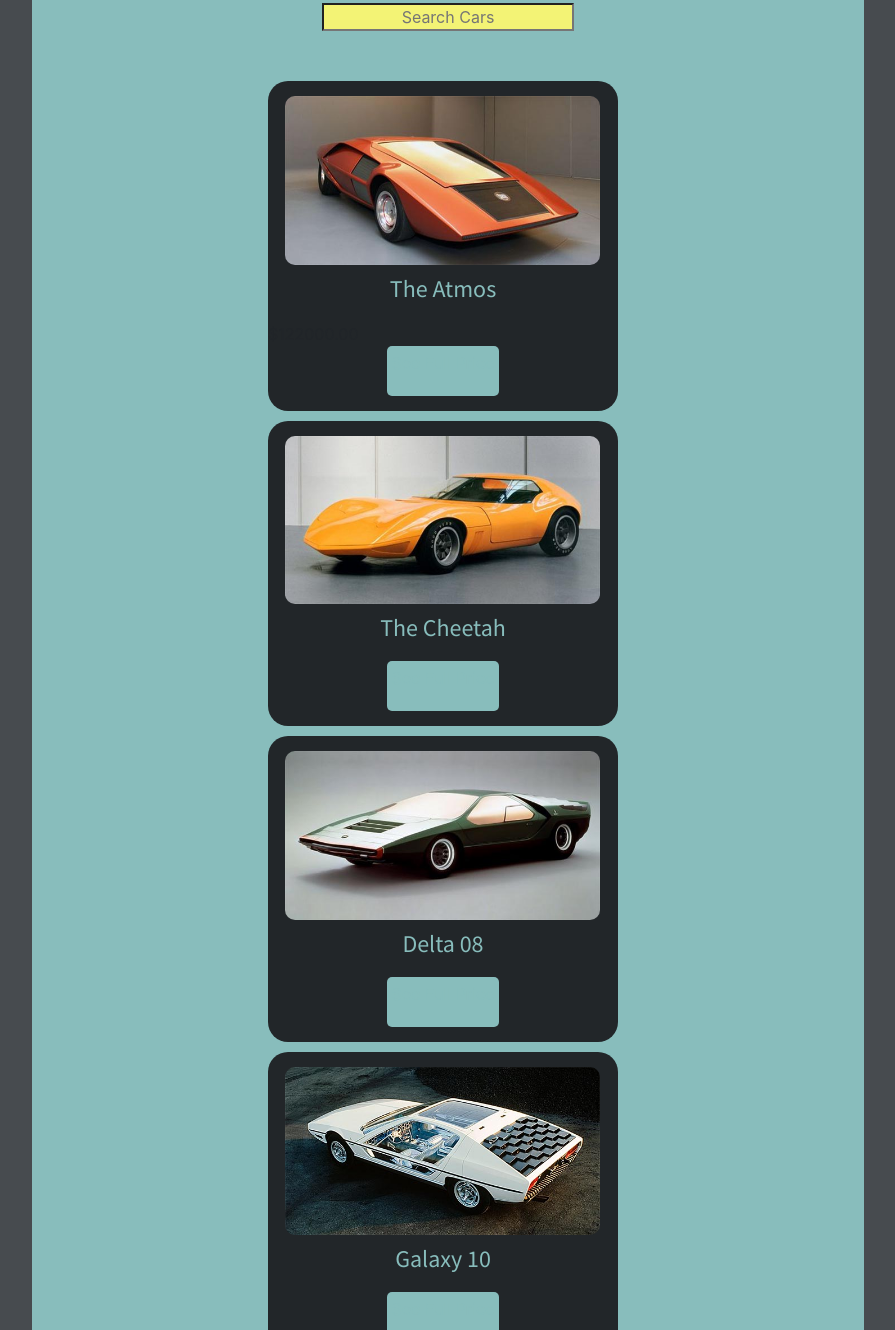
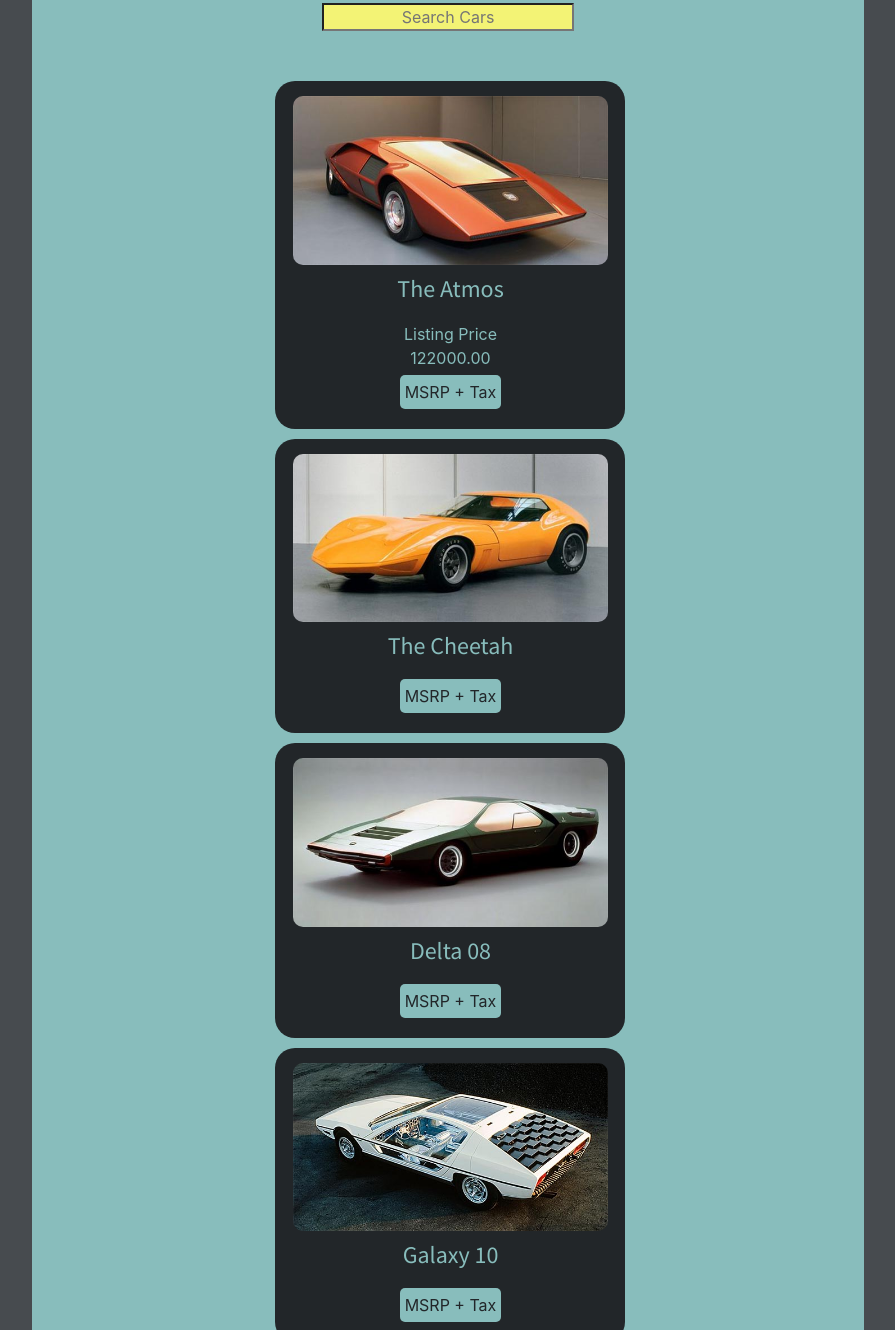
Before and after one commit to vinedsel/astro-moderne, a website: page inventory.html in a window 1280 px wide. Shown: the part 929-2259 px from the top of the page, without its empty margins (192-1087 px from the left). Drawn offline with nearby package versions, Linux system fonts and the light colour scheme; a web font is replaced by a local one.

Commit message:
Added some text and positioning.

```diff
--- a/asteroid.css
+++ b/asteroid.css
@@ -297,22 +297,18 @@ input {
   width: 90%;
 }
 
-div.stack {
-  margin: 2%;
-
-}
-
 article {
   background-color: #222629;
   max-width: 350px;
   height: auto;
   margin: 0 auto;
   padding-top: 15px;
+  padding-bottom: 15px;
   flex-wrap: wrap;
   margin-right: 10px;
   border-radius: 20px;
-  padding-bottom: 10px;
   margin-bottom: 10px;
+  margin-left: 15px;
 }
 
 #card {
@@ -333,7 +329,27 @@ h4 {
   sans-serif;
 }
 
-button {
+#listPrice {
+  color: #88BDBC;
+  text-align: center;
+  display: block;
+}
+
+span.value2 {
+  display: block;
+  text-align: center;
+  color: #88BDBC;
+}
+
+button.calc {
+  margin: 0 auto;
+  display: block;
+  background-color: #222629;
+  border: 0px;
+  margin-top: 5px;
+}
+
+.calc>p {
   margin: 0 auto;
   display: block;
   margin-bottom: 5px;
@@ -342,7 +358,7 @@ button {
   border-style: double;
   border-width: 0;
   background-color: #88BDBC;
-  color: #222629;
+  color: #222629 !important;
 }
 
 .about {
--- a/inventory.html
+++ b/inventory.html
@@ -117,7 +117,7 @@
          <input onkeyup="myFunction()" id="myInput" type="text" class="searchbox" placeholder="Search Cars" />
        </div>
 
-       <div class="container-fluid" class="col">
+       <div class="container-fluid">
           <div id="stack">
             <article id="atmos">
               <img id="card" src="images/img/Atmos.jpg" alt="atmos" width="364" height="276">
@@ -125,9 +125,10 @@
                 The Atmos
               </h4>
               <tr id="1">
-                <td>$<span class="value2">122000.00</span></td>
+                <td><span id="listPrice">Listing Price</span><span class="value2">122000.00</<span></td>
               </tr>
-              <button class="calc" onclick="taxFunction()"><p>See Full Price</p></button>
+              <br />
+              <button class="calc" onclick="taxFunction()"><p>MSRP + Tax</p></button>
             </article>
           </div>
           <div id="stack">
@@ -136,7 +137,7 @@
               <h4>
                 The Cheetah
               </h4>
-              <button class="calc" onclick="taxFunction()"><p>See Full Price</p></button>
+              <button class="calc" onclick="taxFunction()"><p>MSRP + Tax</p></button>
             </article>
           </div>
           <div id="stack">
@@ -145,7 +146,7 @@
               <h4>
                 Delta 08
               </h4>
-              <button class="calc" onclick="taxFunction()"><p>See Full Price</p></button>
+              <button class="calc" onclick="taxFunction()"><p>MSRP + Tax</p></button>
             </article>
           </div>
           <div id="stack">
@@ -154,7 +155,7 @@
               <h4>
                 Galaxy 10
               </h4>
-              <button class="calc" onclick="taxFunction()"><p>See Full Price</p></button>
+              <button class="calc" onclick="taxFunction()"><p>MSRP + Tax</p></button>
             </article>
           </div>
           <div id="stack">
@@ -163,7 +164,7 @@
               <h4>
                 The Lynx
               </h4>
-              <button class="calc" onclick="taxFunction()"><p>See Full Price</p></button>
+              <button class="calc" onclick="taxFunction()"><p>MSRP + Tax</p></button>
             </article>
           </div>
           <div id="stack">
@@ -172,7 +173,7 @@
               <h4>
                 The Mark 3
               </h4>
-              <button class="calc" onclick="taxFunction()"><p>See Full Price</p></button>
+              <button class="calc" onclick="taxFunction()"><p>MSRP + Tax</p></button>
             </article>
           </div>
           <div id="stack">
@@ -181,7 +182,7 @@
               <h4>
                 The Mooncruiser
               </h4>
-              <button class="calc" onclick="taxFunction()"><p>See Full Price</p></button>
+              <button class="calc" onclick="taxFunction()"><p>MSRP + Tax</p></button>
             </article>
           </div>
           <div id="stack">
@@ -190,7 +191,7 @@
               <h4>
                 The Venus
               </h4>
-              <button class="calc" onclick="taxFunction()"><p>See Full Price</p></button>
+              <button class="calc" onclick="taxFunction()"><p>MSRP + Tax</p></button>
             </article>
           </div>
        </div>
```
